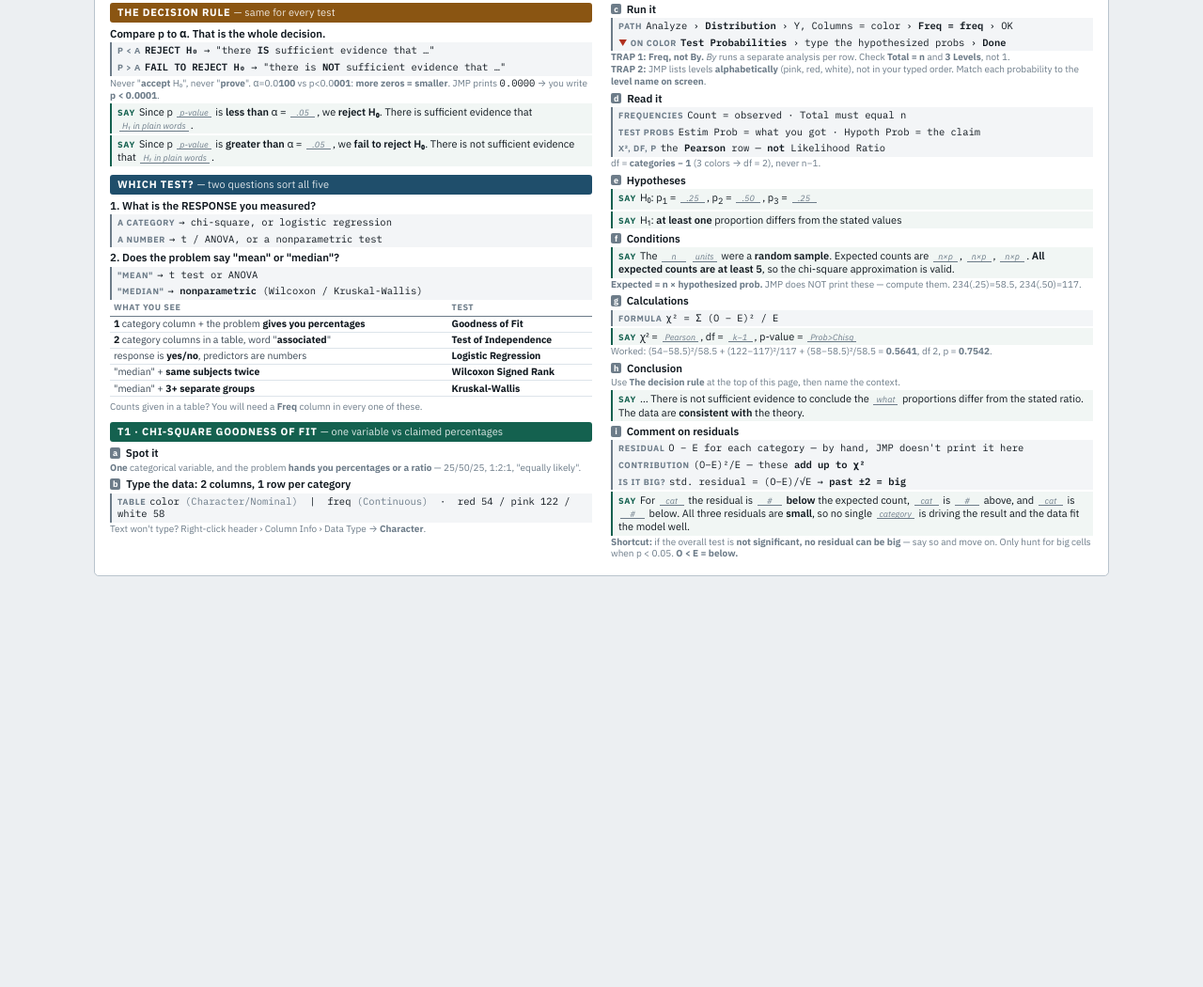
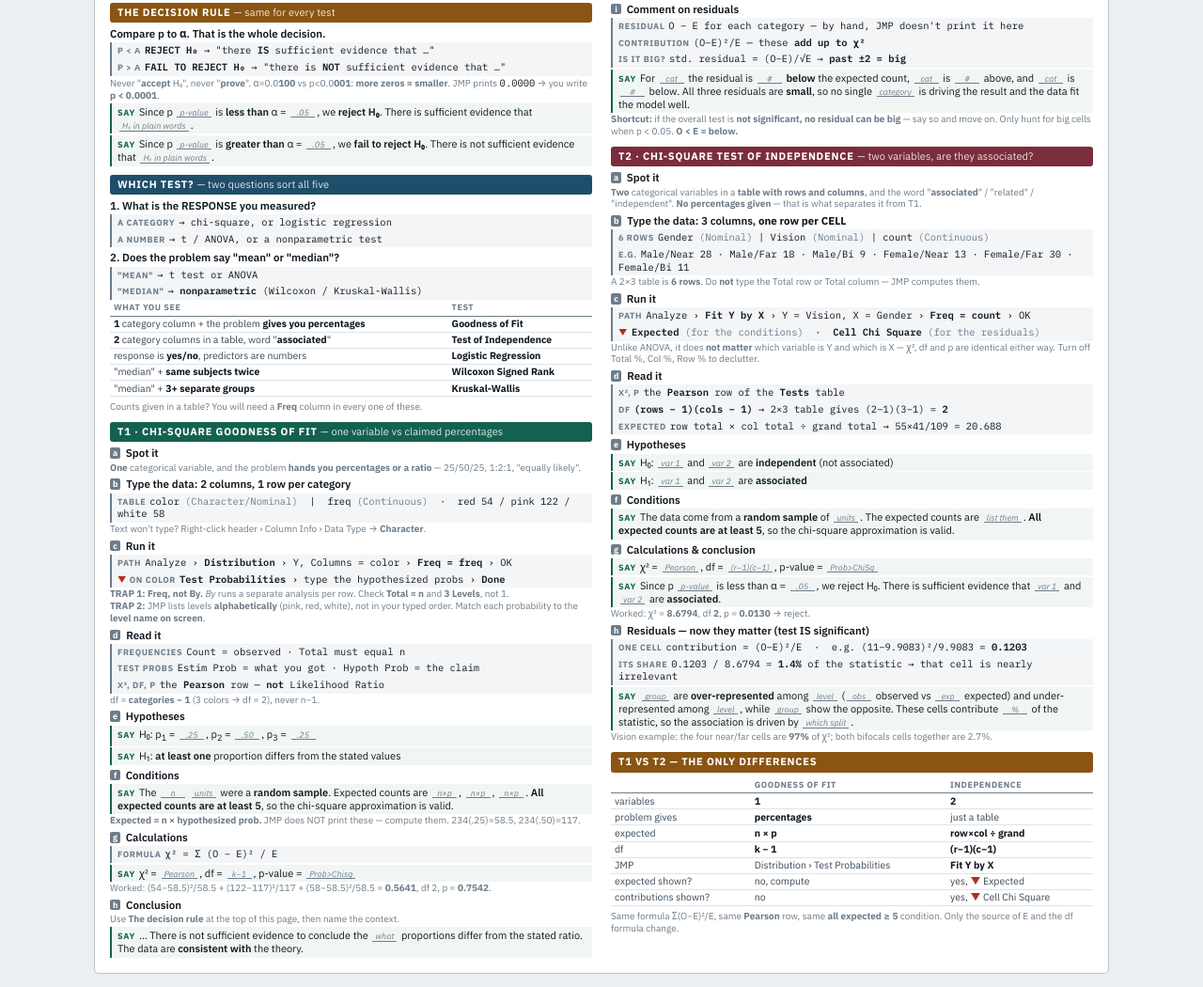
Before and after one commit to Alanv103/Alanv103.github.io, a plain HTML site: page stats/jmp-test3-navigator.html in a window 1280 px wide. Shown: the part 191-1241 px from the top of the page at 94% size. Before the commit the page ends 818 px from the top, so only its background shows below. Drawn offline with Linux system fonts and the light colour scheme.

Commit message:
Add the chi-square test of independence section to the Test 3 sheet
T2 covers spotting it, the one-row-per-cell data layout, the Fit Y by X
path with Expected and Cell Chi Square turned on, the (r-1)(c-1) degrees
of freedom, and templates for hypotheses, conditions, calculations and
the residual comment, including a single cell's contribution and its
share of the statistic.

Also adds a comparison block listing the only differences between
goodness of fit and independence, since they share a formula.

Still one page, now about 82 percent full.

Co-Authored-By: Claude Opus 5 <noreply@anthropic.com>
Claude-Session: https://claude.ai/code/session_01HgjwKcM2p3tZxvNbgrq1Ud

```diff
--- a/stats/jmp-test3-navigator.html
+++ b/stats/jmp-test3-navigator.html
@@ -233,6 +233,59 @@ td b{color:var(--ink)} td.m{font-family:var(--mono);font-size:10px;color:var(--i
   <span class="say"><em>say</em>For <span class="bh">cat</span> the residual is <span class="bh">#</span> <b>below</b> the expected count, <span class="bh">cat</span> is <span class="bh">#</span> above, and <span class="bh">cat</span> is <span class="bh">#</span> below. All three residuals are <b>small</b>, so no single <span class="bh">category</span> is driving the result and the data fit the model well.</span>
   <span class="nb"><b>Shortcut:</b> if the overall test is <b>not significant, no residual can be big</b> &mdash; say so and move on. Only hunt for big cells when p &lt; 0.05. <b>O &lt; E = below.</b></span></p>
 
+
+  <p class="qh d">T2 &middot; Chi-square Test of Independence <em>&mdash; two variables, are they associated?</em></p>
+
+  <p class="st"><b><s>a</s> Spot it</b>
+  <span class="nb"><b>Two</b> categorical variables in a <b>table with rows and columns</b>, and the word "<b>associated</b>" / "related" / "independent". <b>No percentages given</b> &mdash; that is what separates it from T1.</span></p>
+
+  <p class="st"><b><s>b</s> Type the data: 3 columns, <b>one row per CELL</b></b>
+  <span class="jmp"><em>6 rows</em>Gender <i>(Nominal)</i> | Vision <i>(Nominal)</i> | count <i>(Continuous)</i></span>
+  <span class="jmp"><em>e.g.</em>Male/Near 28 &middot; Male/Far 18 &middot; Male/Bi 9 &middot; Female/Near 13 &middot; Female/Far 30 &middot; Female/Bi 11</span>
+  <span class="nb">A 2&times;3 table is <b>6 rows</b>. Do <b>not</b> type the Total row or Total column &mdash; JMP computes them.</span></p>
+
+  <p class="st"><b><s>c</s> Run it</b>
+  <span class="jmp"><em>path</em>Analyze &#8250; <b>Fit Y by X</b> &#8250; Y = Vision, X = Gender &#8250; <b>Freq = count</b> &#8250; OK</span>
+  <span class="jmp"><em><span class="rt">&#9660;</span></em><b>Expected</b> <i>(for the conditions)</i> &nbsp;&middot;&nbsp; <b>Cell Chi Square</b> <i>(for the residuals)</i></span>
+  <span class="nb">Unlike ANOVA, it does <b>not matter</b> which variable is Y and which is X &mdash; &#967;&#178;, df and p are identical either way. Turn off Total %, Col %, Row % to declutter.</span></p>
+
+  <p class="st"><b><s>d</s> Read it</b>
+  <span class="jmp"><em>&#967;&#178;, p</em>the <b>Pearson</b> row of the <b>Tests</b> table</span>
+  <span class="jmp"><em>df</em><b>(rows &minus; 1)(cols &minus; 1)</b> &#8594; 2&times;3 table gives (2&minus;1)(3&minus;1) = <b>2</b></span>
+  <span class="jmp"><em>expected</em>row total &times; col total &#247; grand total &#8594; 55&times;41/109 = 20.688</span></p>
+
+  <p class="st"><b><s>e</s> Hypotheses</b>
+  <span class="say"><em>say</em>H&#8320;: <span class="bh">var 1</span> and <span class="bh">var 2</span> are <b>independent</b> (not associated)</span>
+  <span class="say"><em>say</em>H&#8321;: <span class="bh">var 1</span> and <span class="bh">var 2</span> are <b>associated</b></span></p>
+
+  <p class="st"><b><s>f</s> Conditions</b>
+  <span class="say"><em>say</em>The data come from a <b>random sample</b> of <span class="bh">units</span>. The expected counts are <span class="bh">list them</span>. <b>All expected counts are at least 5</b>, so the chi-square approximation is valid.</span></p>
+
+  <p class="st"><b><s>g</s> Calculations &amp; conclusion</b>
+  <span class="say"><em>say</em>&#967;&#178; = <span class="bh">Pearson</span>, df = <span class="bh">(r&minus;1)(c&minus;1)</span>, p-value = <span class="bh">Prob&gt;ChiSq</span></span>
+  <span class="say"><em>say</em>Since p <span class="bh">p-value</span> is less than &#945; = <span class="bh">.05</span>, we reject H&#8320;. There is sufficient evidence that <span class="bh">var 1</span> and <span class="bh">var 2</span> are <b>associated</b>.</span>
+  <span class="nb">Worked: &#967;&#178; = <b>8.6794</b>, df <b>2</b>, p = <b>0.0130</b> &#8594; reject.</span></p>
+
+  <p class="st"><b><s>h</s> Residuals &mdash; now they matter (test IS significant)</b>
+  <span class="jmp"><em>one cell</em>contribution = (O&minus;E)&#178;/E &nbsp;&middot;&nbsp; e.g. (11&minus;9.9083)&#178;/9.9083 = <b>0.1203</b></span>
+  <span class="jmp"><em>its share</em>0.1203 / 8.6794 = <b>1.4%</b> of the statistic &#8594; that cell is nearly irrelevant</span>
+  <span class="say"><em>say</em><span class="bh">group</span> are <b>over-represented</b> among <span class="bh">level</span> (<span class="bh">obs</span> observed vs <span class="bh">exp</span> expected) and under-represented among <span class="bh">level</span>, while <span class="bh">group</span> show the opposite. These cells contribute <span class="bh">%</span> of the statistic, so the association is driven by <span class="bh">which split</span>.</span>
+  <span class="nb">Vision example: the four near/far cells are <b>97%</b> of &#967;&#178;; both bifocals cells together are 2.7%.</span></p>
+
+  <p class="qh b">T1 vs T2 &mdash; the only differences</p>
+
+  <table>
+    <tr><th></th><th>Goodness of Fit</th><th>Independence</th></tr>
+    <tr><td>variables</td><td><b>1</b></td><td><b>2</b></td></tr>
+    <tr><td>problem gives</td><td><b>percentages</b></td><td>just a table</td></tr>
+    <tr><td>expected</td><td><b>n &times; p</b></td><td><b>row&times;col &#247; grand</b></td></tr>
+    <tr><td>df</td><td><b>k &minus; 1</b></td><td><b>(r&minus;1)(c&minus;1)</b></td></tr>
+    <tr><td>JMP</td><td>Distribution &#8250; Test Probabilities</td><td><b>Fit Y by X</b></td></tr>
+    <tr><td>expected shown?</td><td>no, compute</td><td>yes, <span class="rt">&#9660;</span> Expected</td></tr>
+    <tr><td>contributions shown?</td><td>no</td><td>yes, <span class="rt">&#9660;</span> Cell Chi Square</td></tr>
+  </table>
+  <p class="st"><span class="nb">Same formula &#931;(O&minus;E)&#178;/E, same <b>Pearson</b> row, same <b>all expected &#8805; 5</b> condition. Only the source of E and the df formula change.</span></p>
+
   </div>
 </div>
 
```
Also changed, not shown: 1 other file.
